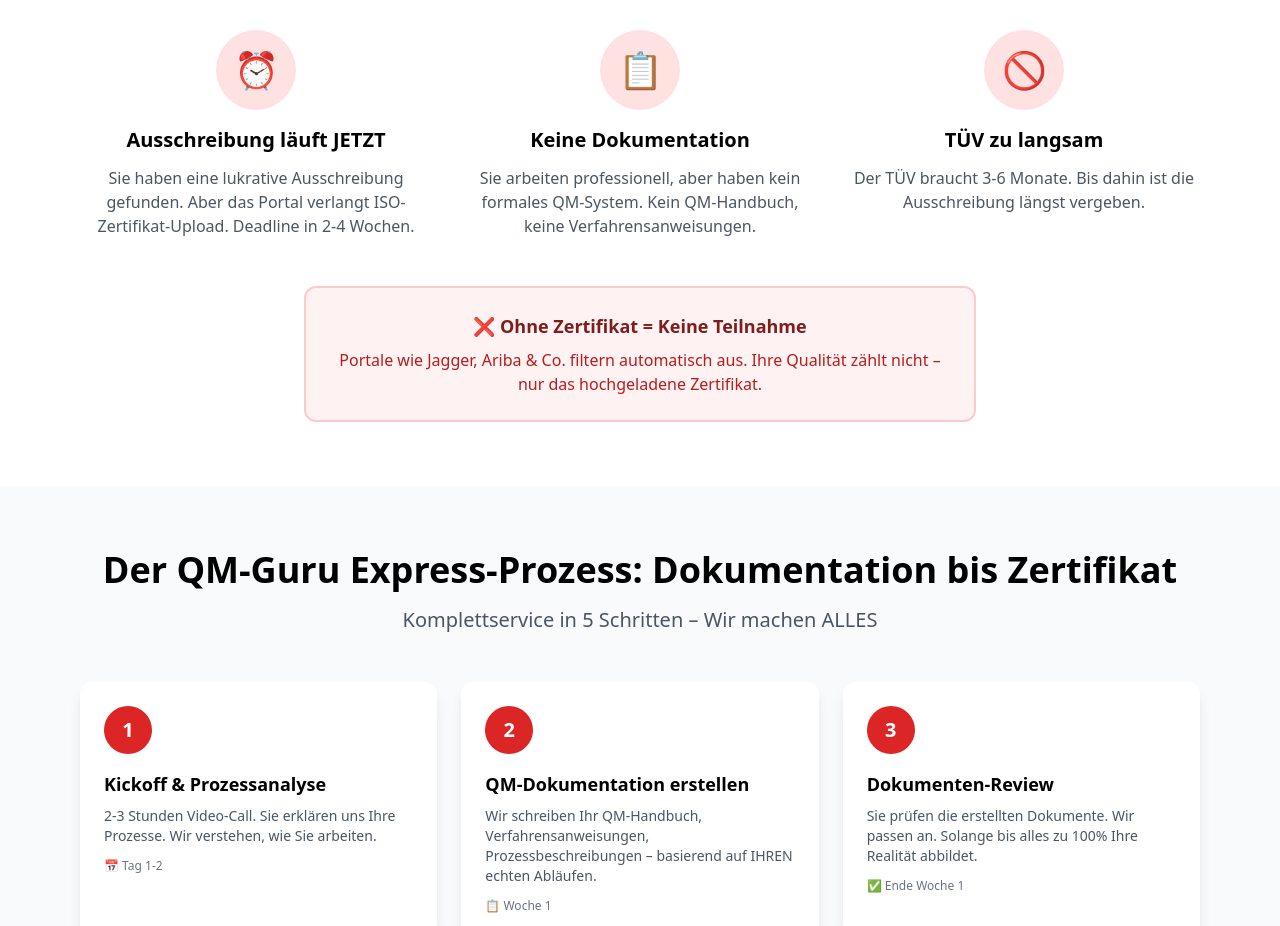
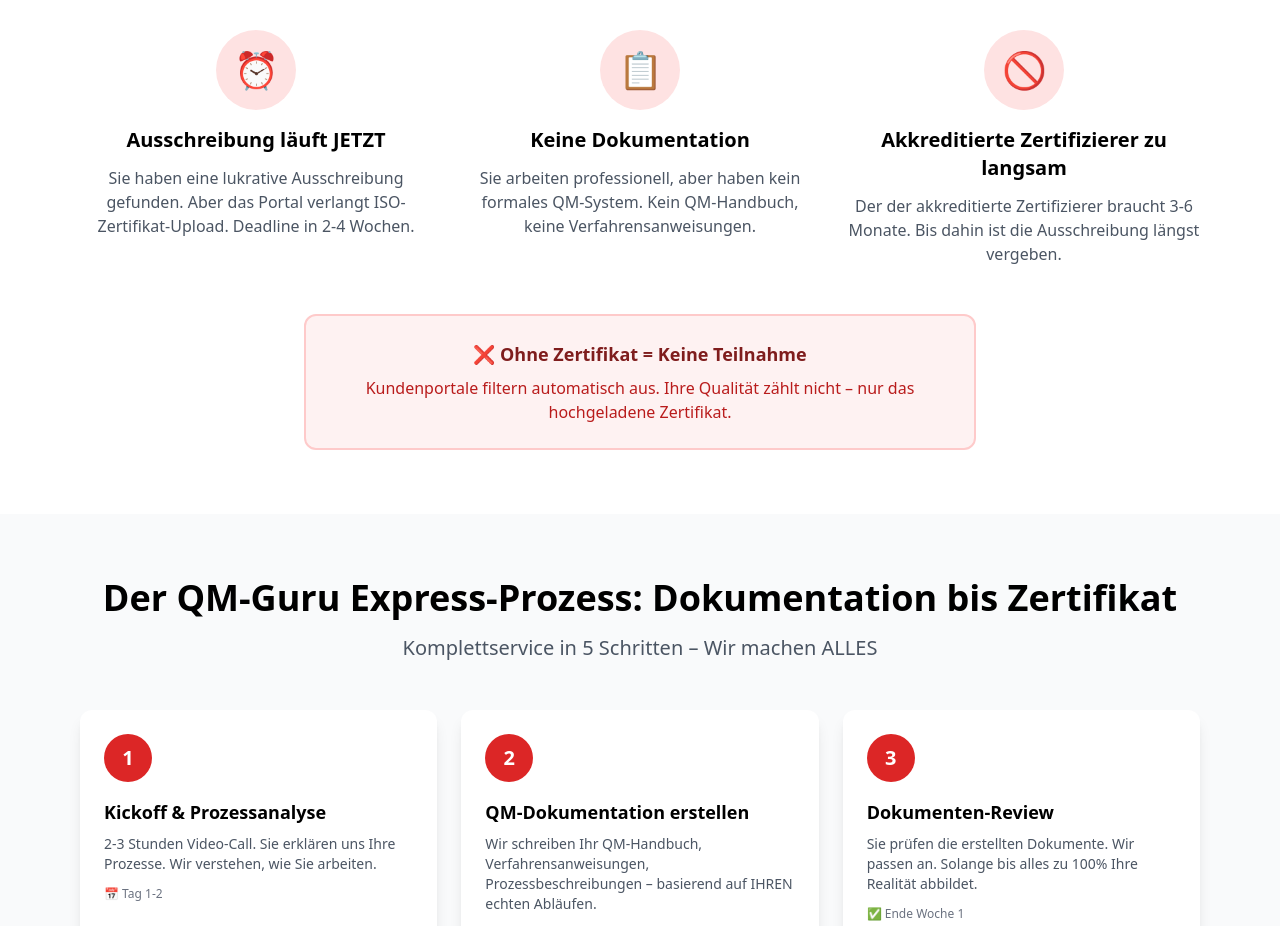
Before and after one commit to holgergrosser-hub/qm-guru-express, a React (Vite) app: page / in a window 1280 px wide. Shown: the part 1300-2226 px from the top of the page. Built offline with nearby package versions, Linux system fonts and the light colour scheme.

Commit message:
Update TÜV references to accredited certifiers

```diff
--- a/src/App.jsx
+++ b/src/App.jsx
@@ -222,9 +222,9 @@ function App() {
               <div className="w-20 h-20 bg-red-100 rounded-full flex items-center justify-center mx-auto mb-4">
                 <span className="text-4xl">🚫</span>
               </div>
-              <h3 className="text-xl font-bold mb-3">TÜV zu langsam</h3>
+              <h3 className="text-xl font-bold mb-3">Akkreditierte Zertifizierer  zu langsam</h3>
               <p className="text-gray-600">
-                Der TÜV braucht 3-6 Monate. Bis dahin ist die Ausschreibung längst vergeben.
+                Der der akkreditierte Zertifizierer braucht 3-6 Monate. Bis dahin ist die Ausschreibung längst vergeben.
               </p>
             </div>
 
@@ -236,7 +236,7 @@ function App() {
                 ❌ Ohne Zertifikat = Keine Teilnahme
               </p>
               <p className="text-red-700">
-                Portale wie Jagger, Ariba & Co. filtern automatisch aus.
+                Kundenportale filtern automatisch aus.
                 Ihre Qualität zählt nicht – nur das hochgeladene Zertifikat.
               </p>
             </div>
```
